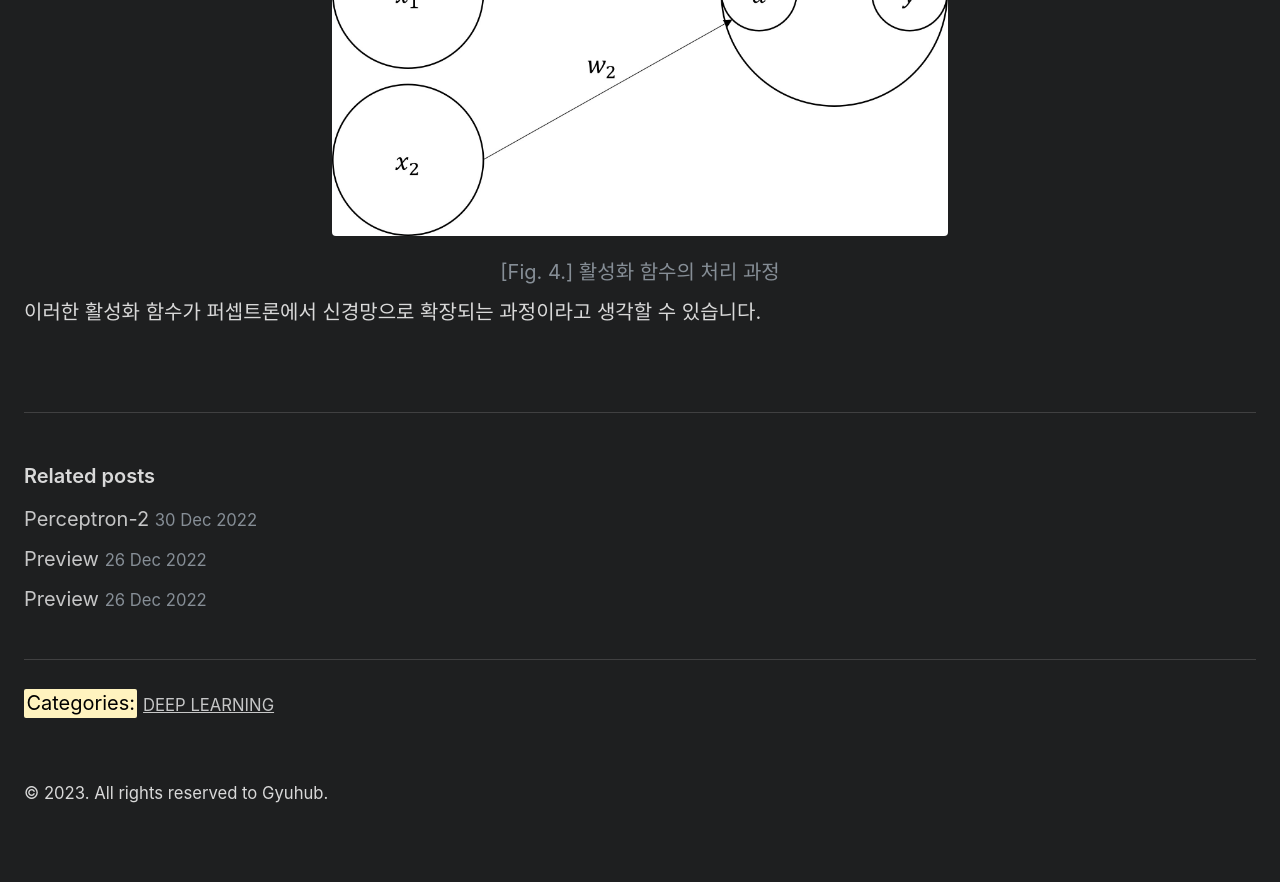
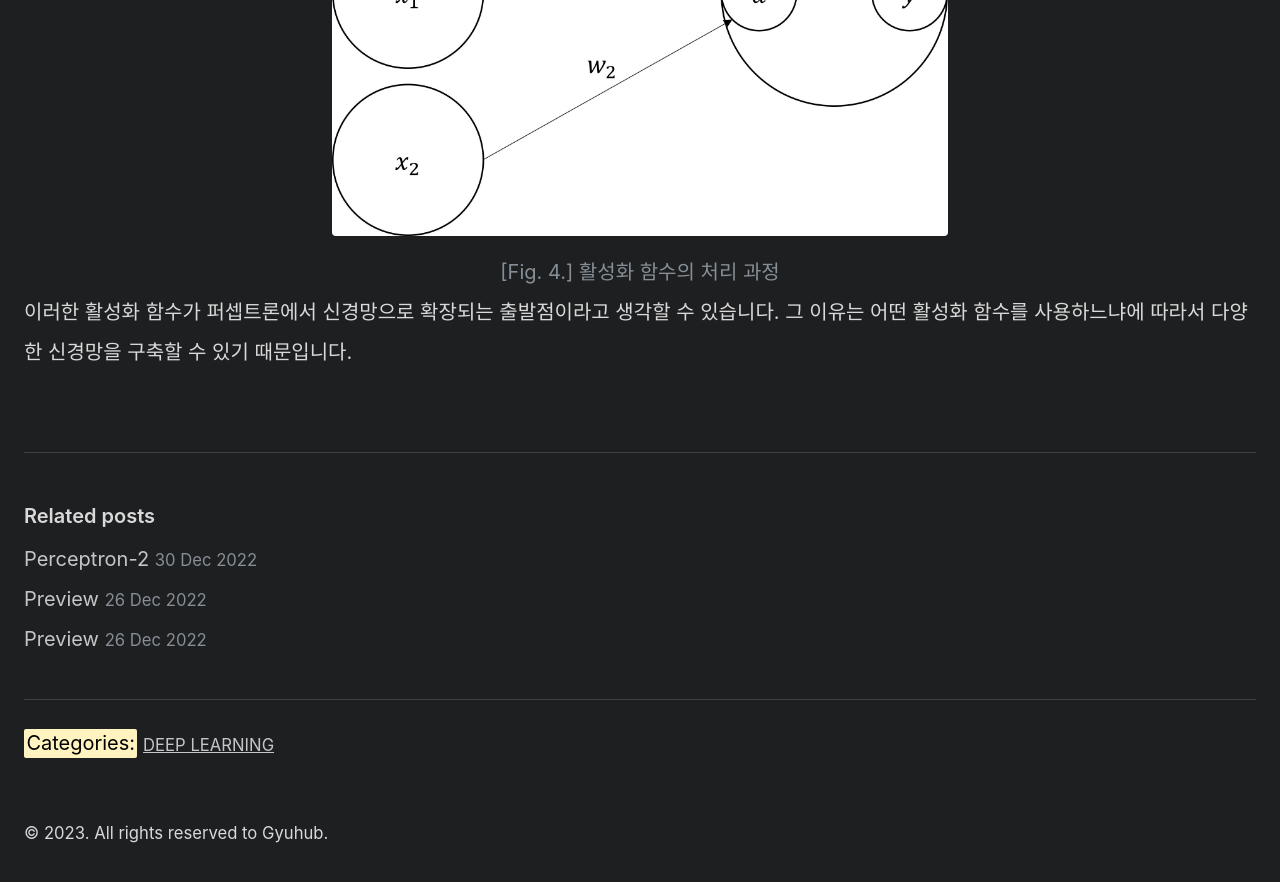
Before and after one commit to mngupark/mngupark.github.io, a Jekyll site: the page built from _posts/study/machine learning/deep learning/2023-01-02-neural-network-1.md, in a window 1280 px wide and 900 px high, scrolled down 4049 px. Shown: the top 882 px of the window. Built offline with Jekyll 4.4.1, drawn with Linux system fonts in a browser that asks for light colours; formulas are drawn with MathJax 3; before the commit the page ends 4909 px from its top, so only the background shows below that.

Commit message:
add closing remarks

```diff
--- a/_posts/study/machine learning/deep learning/2023-01-02-neural-network-1.md
+++ b/_posts/study/machine learning/deep learning/2023-01-02-neural-network-1.md
@@ -111,4 +111,4 @@ $$
      <figcaption>활성화 함수의 처리 과정</figcaption>
 </figure>
 
-이러한 활성화 함수가 퍼셉트론에서 신경망으로 확장되는 과정이라고 생각할 수 있습니다.
+이러한 활성화 함수가 퍼셉트론에서 신경망으로 확장되는 출발점이라고 생각할 수 있습니다. 그 이유는 어떤 활성화 함수를 사용하느냐에 따라서 다양한 신경망을 구축할 수 있기 때문입니다.
```
